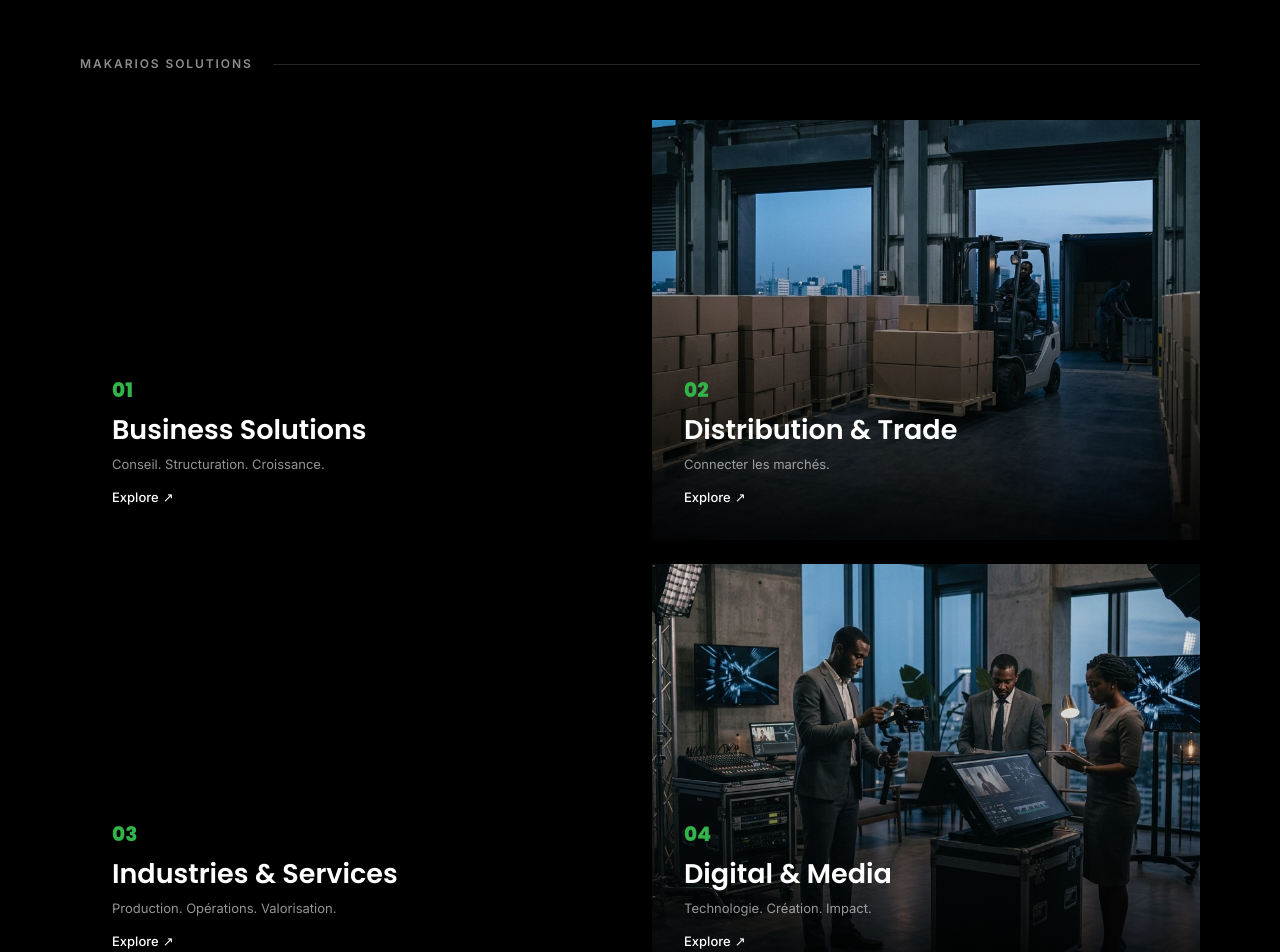
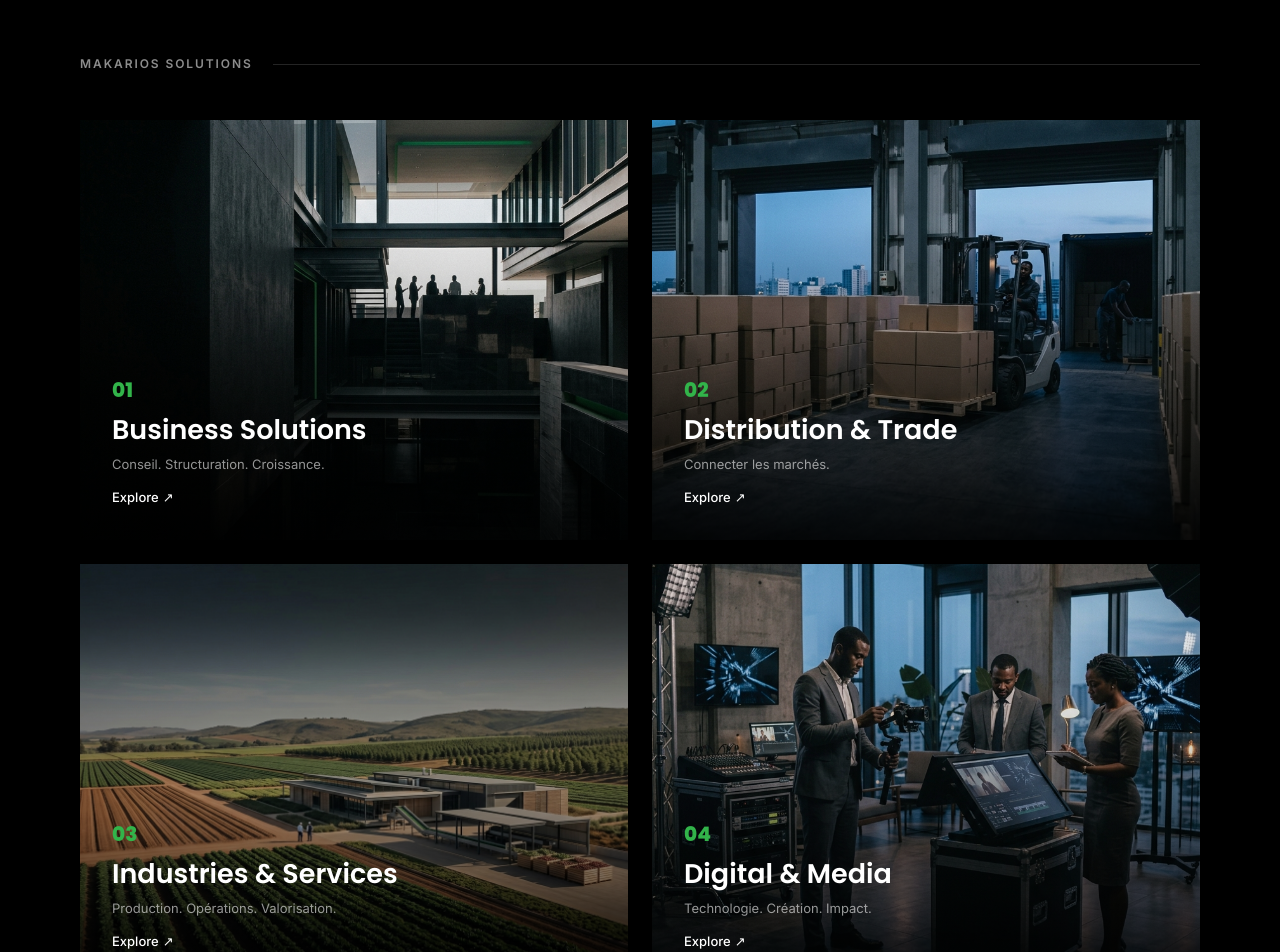
Before and after one commit to daniellabenishay28-spec/makarios-site, a Next.js app: page / in a window 1280 px wide. Shown: the part 940-1892 px from the top of the page. Built offline with nearby package versions, Linux system fonts and the light colour scheme.

Commit message:
feat: add Business Solutions and Industries Services images

```diff
--- a/content/poles.ts
+++ b/content/poles.ts
@@ -31,7 +31,8 @@
     slug: "business-solutions",
     number: "01",
     name: "Business Solutions",
-    heroType: "pole-editorial",
+    heroType: "pole-photo",
+    image: { src: "/images/hero-business-solutions.jpg", alt: "Business Solutions" },
     headline: "Conseil & Développement.",
     subheadline: "Structurer. Accompagner. Faire avancer.",
     intro:
@@ -99,7 +100,8 @@
     slug: "industries-services",
     number: "03",
     name: "Industries & Services",
-    heroType: "pole-editorial",
+    heroType: "pole-photo",
+    image: { src: "/images/hero-industries-services.jpg", alt: "Industries & Services" },
     headline: "Opérations & Solutions.",
     subheadline: "Produire. Transformer. Valoriser.",
     intro:
```
Also changed, not shown: public/images/hero-business-solutions.jpg (added), public/images/hero-industries-services.jpg (added).
